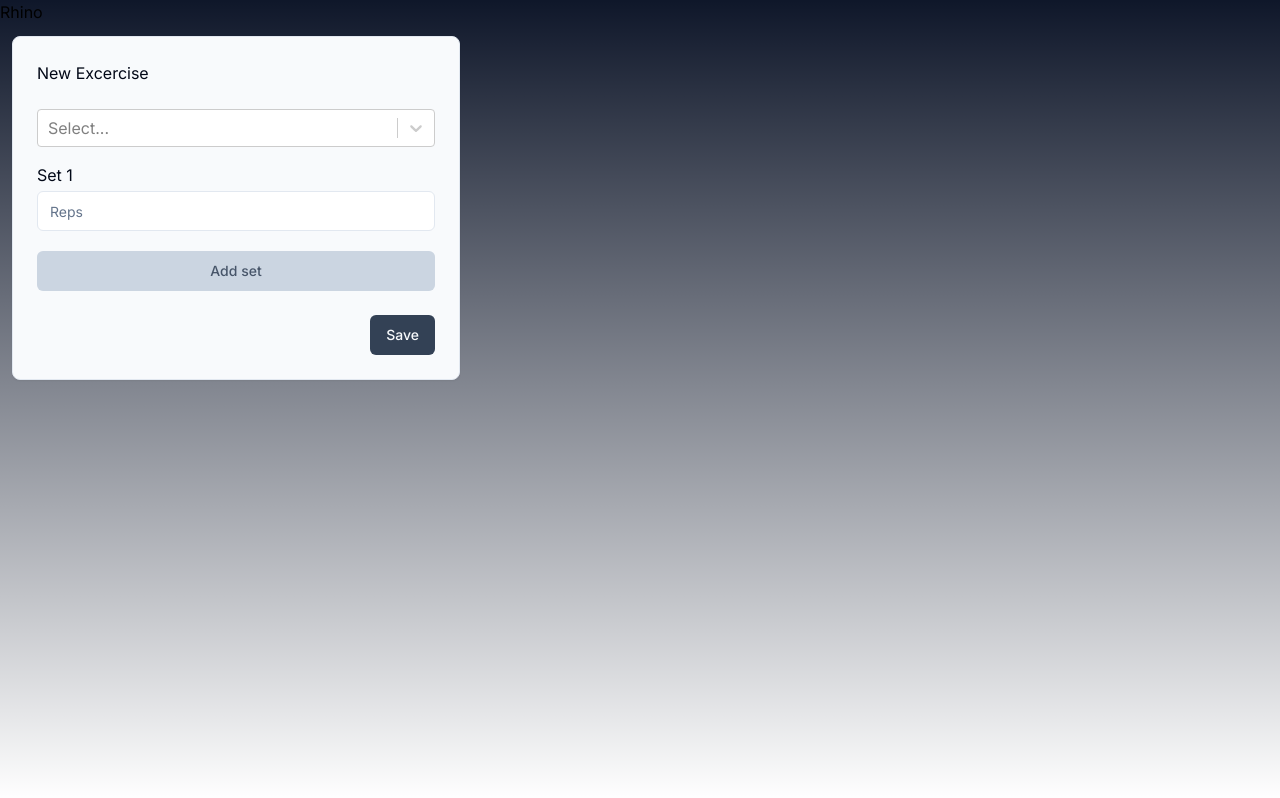
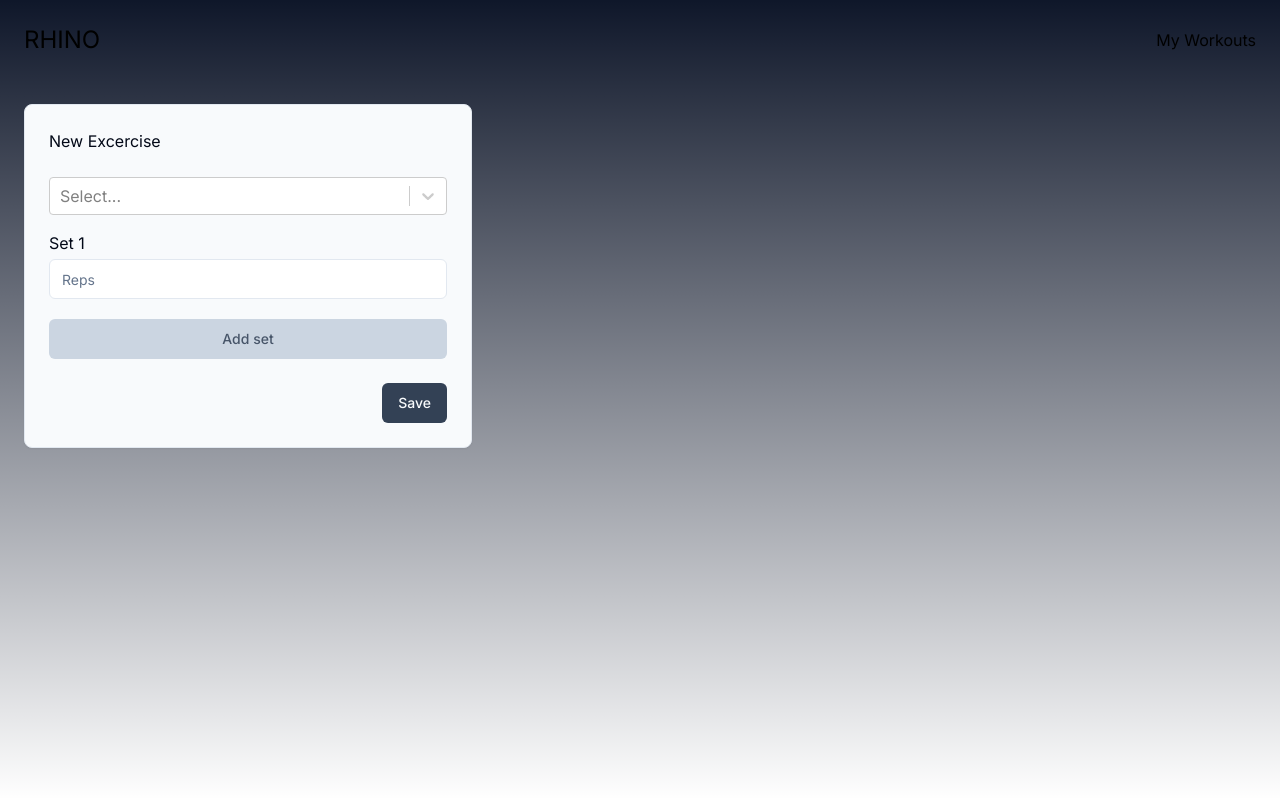
Before and after one commit to dan-ville/rhino, a Next.js app: page / in a window 1280 px wide. Built offline with nearby package versions, Linux system fonts and the light colour scheme.

Commit message:
adjust header

```diff
--- a/src/app/page.tsx
+++ b/src/app/page.tsx
@@ -1,10 +1,6 @@
 import { Page, SetBuilderCard } from "@/components"
 
 export default function Home() {
-  const classes = {
-    input: "p-2 w-full",
-  }
-
   return (
     <main>
       <Page>
--- a/src/components/layout/Header.tsx
+++ b/src/components/layout/Header.tsx
@@ -1,5 +1,12 @@
 import React from "react"
 
 export function Header() {
-  return <div>Rhino</div>
+  return (
+    <header>
+      <div className="p-6 flex justify-between items-center">
+        <span className="text-2xl">RHINO</span>
+        <nav>My Workouts</nav>
+      </div>
+    </header>
+  )
 }
--- a/src/components/layout/Page.tsx
+++ b/src/components/layout/Page.tsx
@@ -1,5 +1,5 @@
 import React, { PropsWithChildren } from "react"
 
 export function Page(props: PropsWithChildren) {
-  return <div className="p-3">{props.children}</div>
+  return <div className="p-6">{props.children}</div>
 }
```
